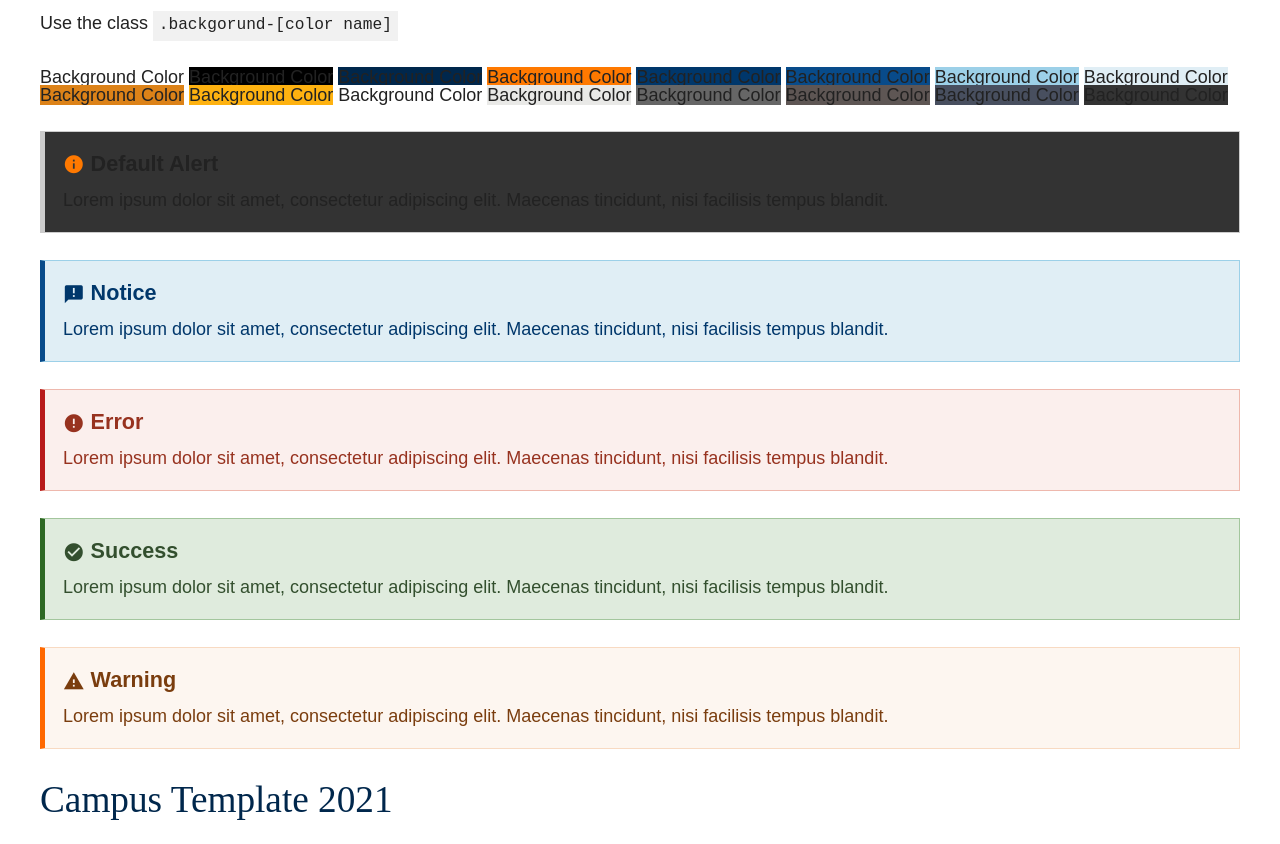
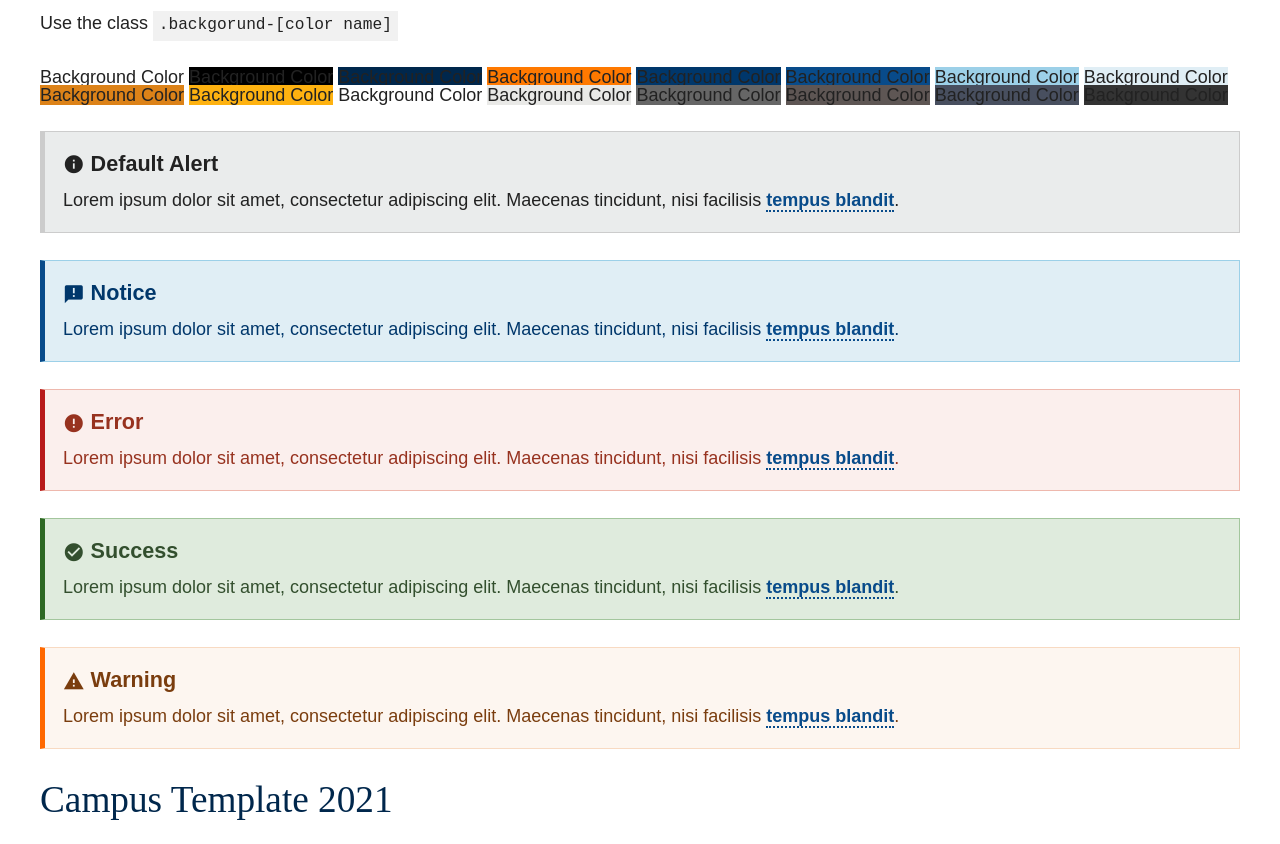
Before and after one commit to CSUF-Strat-Comm/campus-template, a website: page template.html in a window 1280 px wide. Shown: the part 2200-3044 px from the top of the page. Drawn offline with nearby package versions, Linux system fonts and the light colour scheme; a web font is replaced by a local one.

Commit message:
Alert link styles

```diff
--- a/_assets/scss/components/alerts.scss
+++ b/_assets/scss/components/alerts.scss
@@ -11,6 +11,16 @@
     border-color: lighten($error, 45%);
     border-left-color: #b81b1b;
     color: $error;
+    a {
+      color: $error;
+      border-color: $error;
+      &:hover,
+      &:active,
+      &:focus {
+        color: darken($error,15%);
+        border-color: darken($error,15%);
+      }
+    }
 	}
   &-success {
 		@extend .alert;
@@ -18,6 +28,16 @@
     border-color: lighten($success, 45%);
     border-left-color: #2e6824;
     color: $success;
+    a {
+      color: $success;
+      border-color: $success;
+      &:hover,
+      &:active,
+      &:focus {
+        color: darken($success,15%);
+        border-color: darken($success,15%);
+      }
+    }
 	}
   &-warning {
 		@extend .alert;
@@ -25,6 +45,16 @@
     border-color: lighten($warning, 45%);
     border-left-color: #FF6800;
     color: darken($warning, 15%);
+    a {
+      color: darken($warning, 15%);
+      border-color: darken($warning, 15%);
+      &:hover,
+      &:active,
+      &:focus {
+        color: darken($warning,30%);
+        border-color: darken($warning,30%);
+      }
+    }
 	}
   &-notice {
 		@extend .alert;
@@ -32,6 +62,16 @@
     border-color: $light_blue;
     border-left-color: $medium_blue;
     color: $dark_medium_blue;
+    a {
+      color: $dark_medium_blue;
+      border-color: $dark_medium_blue;
+      &:hover,
+      &:active,
+      &:focus {
+        color: darken($dark_medium_blue,15%);
+        border-color: darken($dark_medium_blue,15%);
+      }
+    }
 	}
 
   :last-child {
--- a/template.html
+++ b/template.html
@@ -220,29 +220,29 @@
 
       </p>
 
-      <div class="alert background-dark-gray">
-        <h2><span class="material-icons text-titan-orange">info</span> Default Alert</h2>
-        <p>Lorem ipsum dolor sit amet, consectetur adipiscing elit. Maecenas tincidunt, nisi facilisis tempus blandit.</p>
+      <div class="alert">
+        <h2><span class="material-icons">info</span> Default Alert</h2>
+        <p>Lorem ipsum dolor sit amet, consectetur adipiscing elit. Maecenas tincidunt, nisi facilisis <a href="#">tempus blandit</a>.</p>
       </div>
 
       <div class="alert-notice">
         <h2><span class="material-icons">announcement</span> Notice</h2>
-        <p>Lorem ipsum dolor sit amet, consectetur adipiscing elit. Maecenas tincidunt, nisi facilisis tempus blandit.</p>
+        <p>Lorem ipsum dolor sit amet, consectetur adipiscing elit. Maecenas tincidunt, nisi facilisis <a href="#">tempus blandit</a>.</p>
       </div>
 
       <div class="alert-error">
         <h2><span class="material-icons">error</span> Error</h2>
-        <p>Lorem ipsum dolor sit amet, consectetur adipiscing elit. Maecenas tincidunt, nisi facilisis tempus blandit.</p>
+        <p>Lorem ipsum dolor sit amet, consectetur adipiscing elit. Maecenas tincidunt, nisi facilisis <a href="#">tempus blandit</a>.</p>
       </div>
 
       <div class="alert-success">
         <h2><span class="material-icons">check_circle</span> Success</h2>
-        <p>Lorem ipsum dolor sit amet, consectetur adipiscing elit. Maecenas tincidunt, nisi facilisis tempus blandit.</p>
+        <p>Lorem ipsum dolor sit amet, consectetur adipiscing elit. Maecenas tincidunt, nisi facilisis <a href="#">tempus blandit</a>.</p>
       </div>
 
       <div class="alert-warning">
         <h2><span class="material-icons">warning</span> Warning</h2>
-        <p>Lorem ipsum dolor sit amet, consectetur adipiscing elit. Maecenas tincidunt, nisi facilisis tempus blandit.</p>
+        <p>Lorem ipsum dolor sit amet, consectetur adipiscing elit. Maecenas tincidunt, nisi facilisis <a href="#">tempus blandit</a>.</p>
       </div>
 
       <h1>Campus Template 2021</h1>
```
